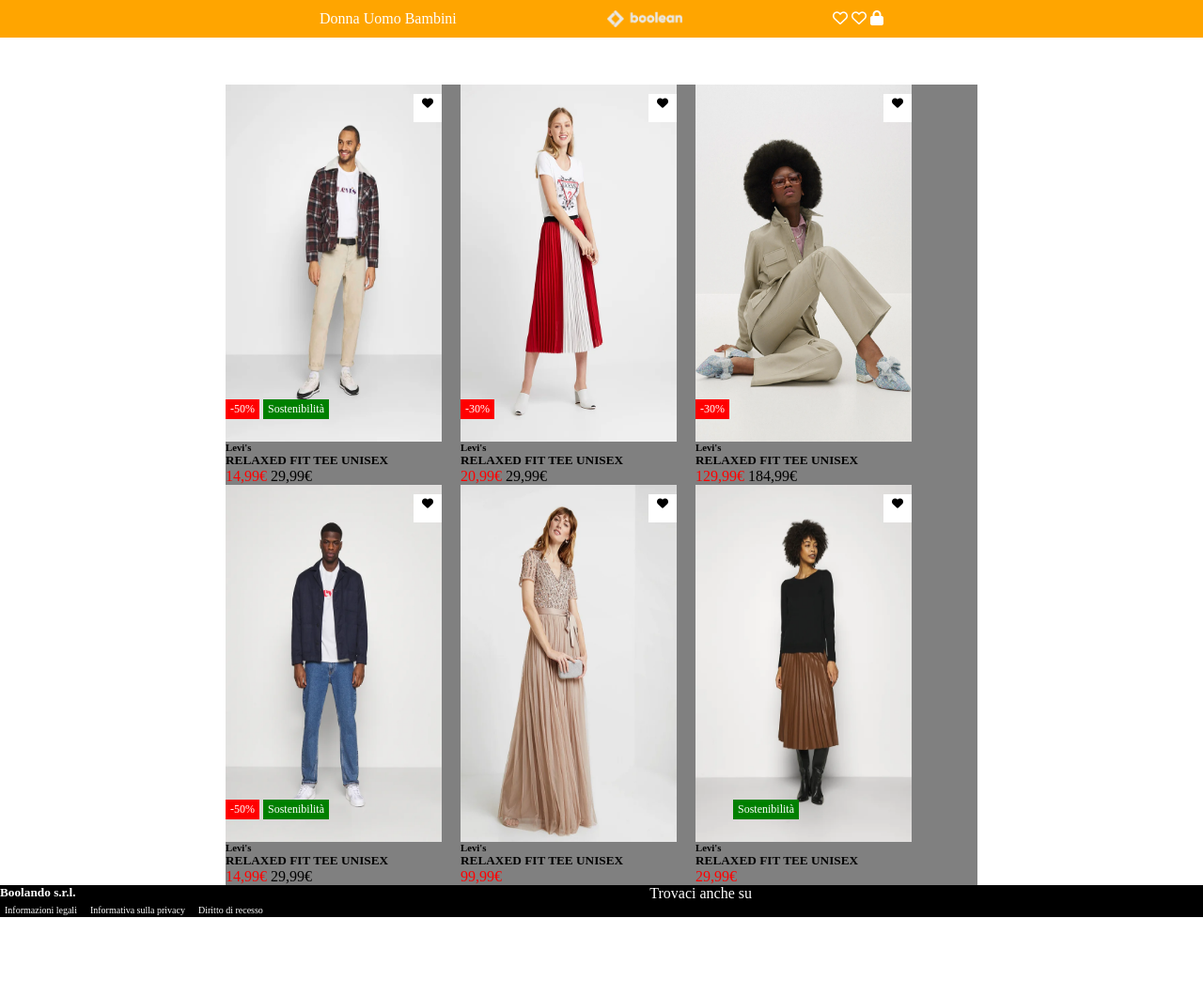
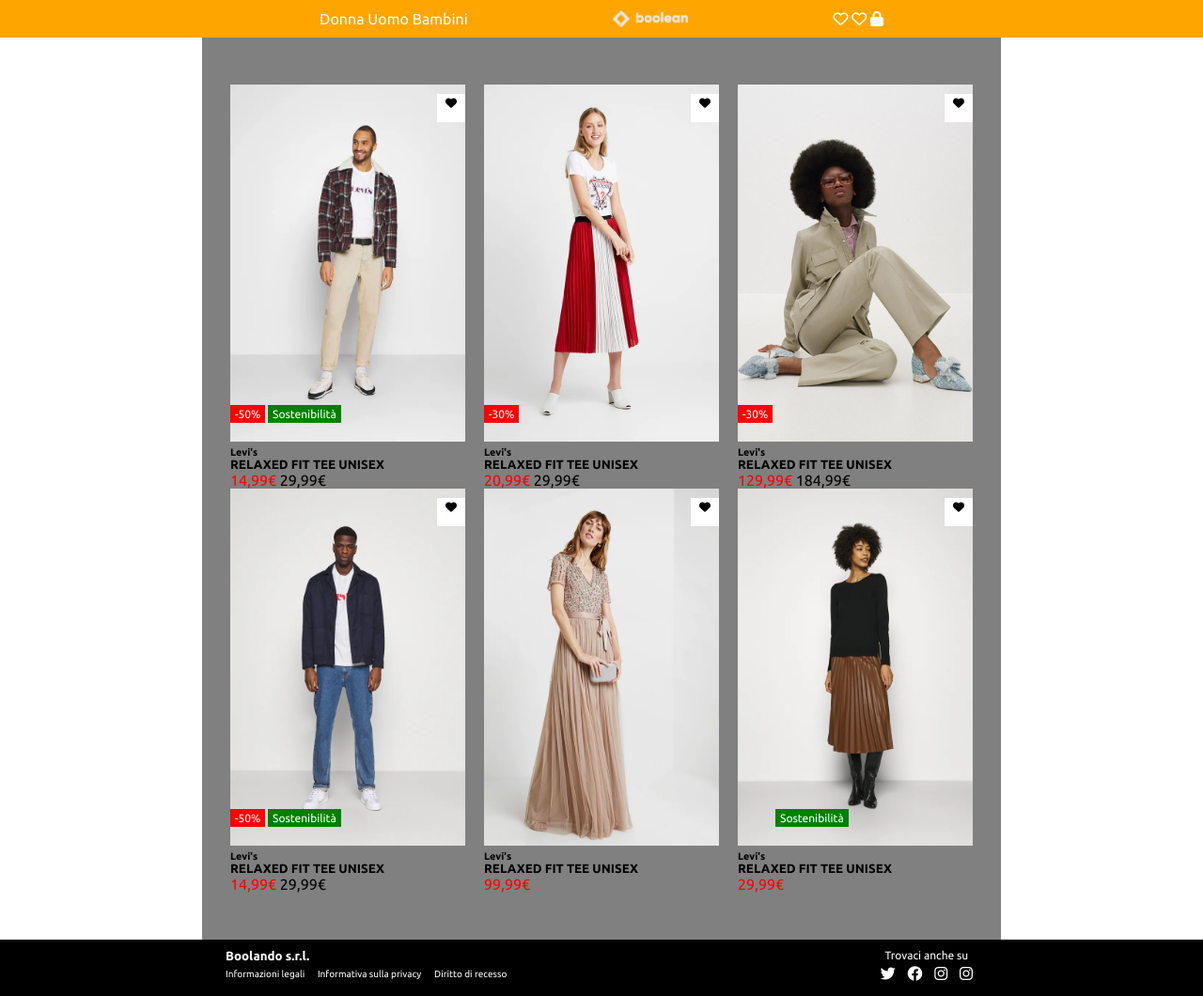
Before and after one commit to Nembo93/html-css-boolando, a plain HTML site: page index.html in a window 1280 px wide. Shown: the whole page at 94% size. Before the commit the page ends 976 px from the top, so only its background shows below. Drawn offline with Linux system fonts and the light colour scheme.

Commit message:
Finito footer, rivedere proprietà hoover

```diff
--- a/css/index.css
+++ b/css/index.css
@@ -4,10 +4,11 @@
     margin: 0;
     padding: 0;
 }
-.art-2, .art-5{
-    margin-left: 20px;
-    margin-right: 20px;
+/* TYPOGRAPHY */
+body{
+    font-family: 'Ubuntu', sans-serif;
 }
+
 
 /* HEADER */
 header{
@@ -35,10 +36,12 @@
 /* MAIN */
 .container{
     margin: auto;
-    margin-top: 50px;
-    max-width: 800px;
+    padding-top: 50px;
+    padding-bottom: 50px;
+    max-width: 850px;
     background-color: gray;
     display: flex;
+    justify-content: center;
     flex-wrap: wrap;
 }
 /* Immagini articolo */
@@ -49,12 +52,12 @@
 
 }
 .img-top{
-    width: 230px;
+    width: 250px;
     height: 380px;
     display: block;
 }
 .img-bot{
-    width: 230px;
+    width: 250px;
     height: 380px;
     display: none;
 }
@@ -84,7 +87,6 @@
     bottom: 70px;
     left: 40px;
 }
-
 .cuore{
     width: 30px;
     height: 30px;
@@ -95,9 +97,16 @@
     top: 10px;
     right: 0px;
 }
+.art-2, .art-5{
+    margin-left: 20px;
+    margin-right: 20px;
+}
 
 
 /* Info artricolo */
+.info-articolo{
+    margin-top: 5px;
+}
 .first-price{
 
 }
@@ -112,14 +121,28 @@
     color: white;
 }
 .fo-box{
+    margin: auto;
+    height: 60px;
     display: flex;
     justify-content: space-between;
     max-width: 800px;
+    padding-top: 10px;
+    padding-bottom: 10px;
 }
 .fo-box a{
     color: white;
     text-decoration: none;
     font-size: 10px;
-    margin-left: 5px;
-    margin-right: 5px;
+    margin-right: 10px;
 }
+.fo-sx{
+    text-align: left;
+}
+.fo-dx div{
+    font-size: 12px;
+    text-align: center;
+}
+.fo-dx i{
+    font-size: 16px;
+    margin: 5px 5px 5px 5px;
+}
--- a/index.html
+++ b/index.html
@@ -5,6 +5,10 @@
     <meta http-equiv="X-UA-Compatible" content="IE=edge">
     <meta name="viewport" content="width=device-width, initial-scale=1.0">
     <link rel="stylesheet" href="css/index.css">
+    <link rel="preconnect" href="https://fonts.googleapis.com">
+    <!-- Google font -->
+    <link rel="preconnect" href="https://fonts.gstatic.com" crossorigin>
+    <link href="https://fonts.googleapis.com/css2?family=Ubuntu:wght@300;400;500;700&display=swap" rel="stylesheet">
     <!-- Link font awesom -->
     <link rel="stylesheet" href="https://cdnjs.cloudflare.com/ajax/libs/font-awesome/6.2.0/css/all.min.css">
     <title>Document</title>
@@ -163,6 +167,12 @@
             </div>
             <div class="fo-dx">
                 <div>Trovaci anche su</div>
+                <div>
+                    <i class="fa-brands fa-twitter"></i>
+                    <i class="fa-brands fa-facebook"></i>
+                    <i class="fa-brands fa-instagram"></i>
+                    <i class="fa-brands fa-instagram"></i>
+                </div>
             </div>
         </div>
     </footer>
```
